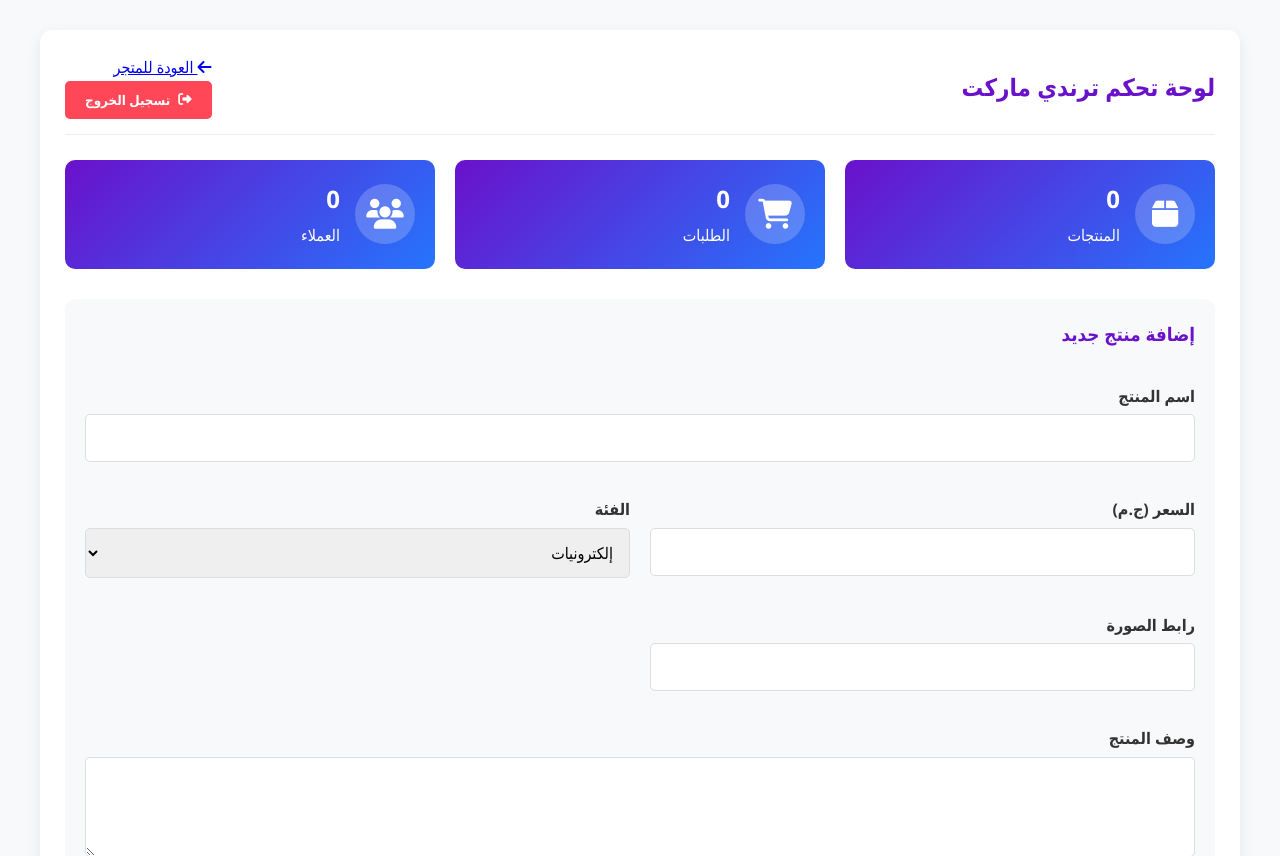
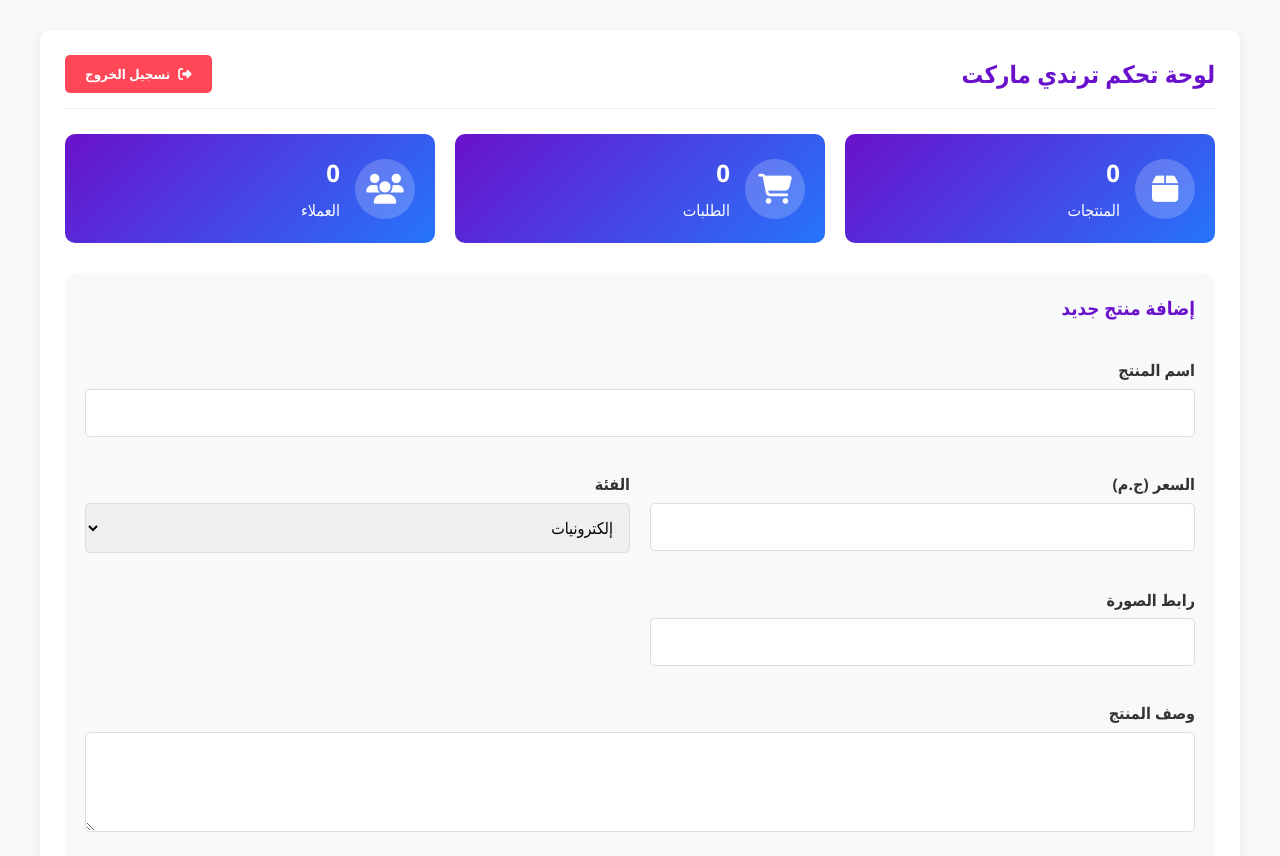
Before and after one commit to ahmedalbhere/trendeMarkt, a plain HTML site: page admin-dashboard.html in a window 1280 px wide. Shown: the top 856 px of the page. Drawn offline with Linux system fonts and the light colour scheme.

Commit message:
Update and rename admin.html to admin-dashboard.html

```diff
--- a/admin.html
+++ b/admin-dashboard.html
@@ -12,14 +12,9 @@
         <div class="admin-panel">
             <div class="admin-header">
                 <h2 class="admin-title">لوحة تحكم ترندي ماركت</h2>
-                <div class="admin-actions">
-                    <a href="index.html" class="back-btn">
-                        <i class="fas fa-arrow-left"></i> العودة للمتجر
-                    </a>
-                    <button class="logout-btn" onclick="logout()">
-                        <i class="fas fa-sign-out-alt"></i> تسجيل الخروج
-                    </button>
-                </div>
+                <button class="logout-btn" onclick="logout()">
+                    <i class="fas fa-sign-out-alt"></i> تسجيل الخروج
+                </button>
             </div>
 
             <div class="admin-stats">
@@ -109,6 +104,6 @@
         </div>
     </div>
 
-    <script src="admin-script.js"></script>
+    <script src="admin-dashboard.js"></script>
 </body>
 </html>
```
